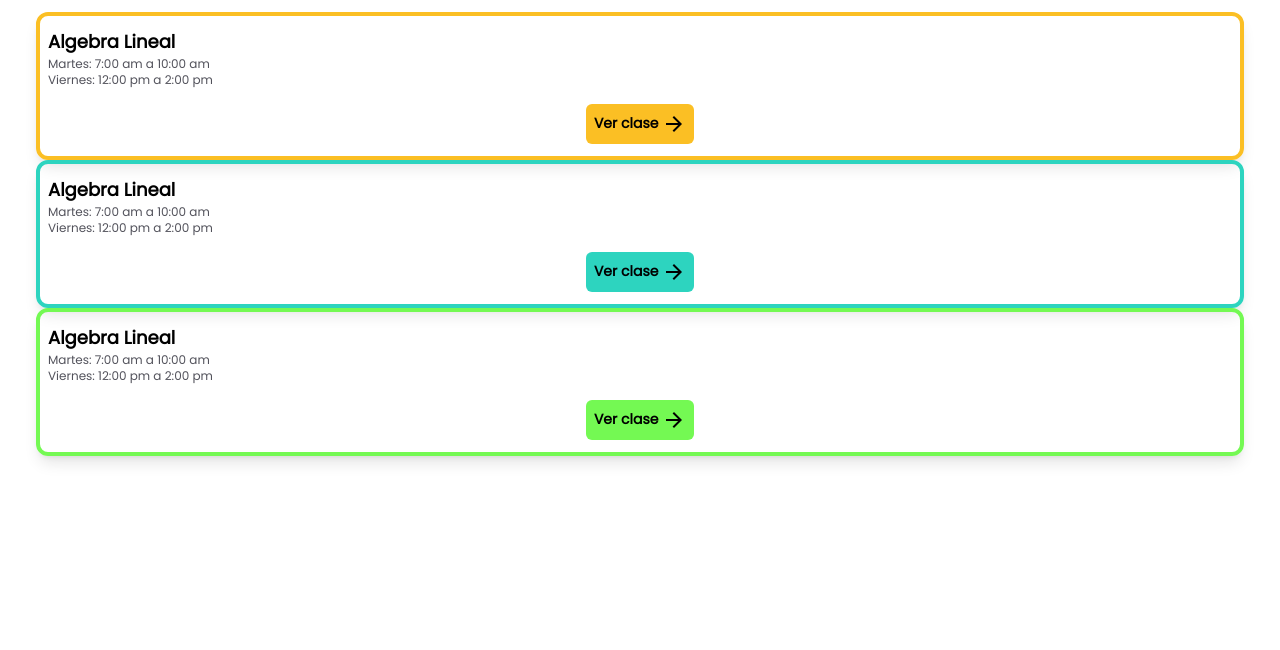
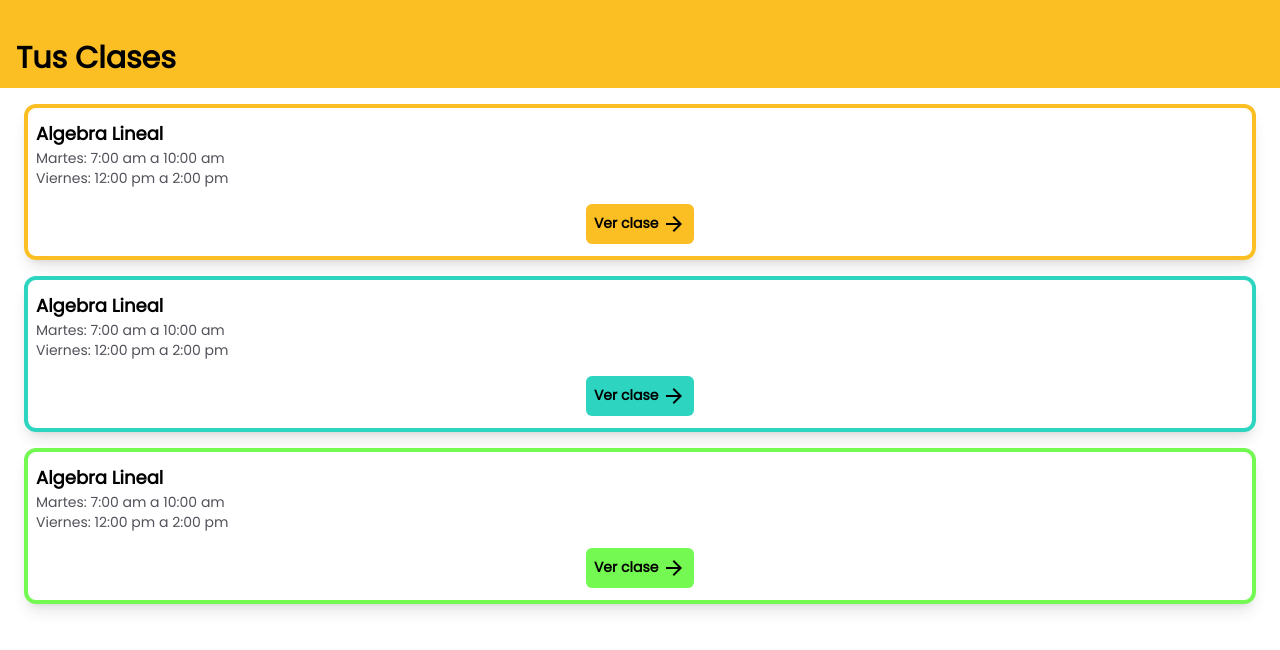
Before and after one commit to gabrielmj23/attend, a React (Vite) app: page / in a window 1280 px wide. Shown: the top 650 px of the page. Built offline with nearby package versions, Linux system fonts and the light colour scheme.

Commit message:
Header de la aplicacion

```diff
--- a/src/App.jsx
+++ b/src/App.jsx
@@ -1,8 +1,10 @@
+import AppHeader from "./components/AppHeader";
 import CardClase from "./components/CardClase";
 
 function App() {
   return (
-    <div className="p-3">
+    <div className="flex flex-col gap-4">
+      <AppHeader titulo="Tus Clases" color="amarillo" />
       <CardClase
         id="a"
         nombre="Algebra Lineal"
--- /dev/null
+++ b/src/components/AppHeader.jsx
@@ -0,0 +1,18 @@
+import PropTypes from "prop-types";
+import { APP_HEADER } from "../constants/colores";
+
+function AppHeader({ titulo, color }) {
+  const className = "pt-10 pb-3 ps-4 " + APP_HEADER[color];
+  return (
+    <header className={className}>
+      <h1 className="text-3xl font-bold">{titulo}</h1>
+    </header>
+  );
+}
+
+AppHeader.propTypes = {
+  titulo: PropTypes.string.isRequired,
+  color: PropTypes.oneOf(["amarillo", "azul"]).isRequired,
+};
+
+export default AppHeader;
--- a/src/components/CardClase.jsx
+++ b/src/components/CardClase.jsx
@@ -12,7 +12,7 @@ function CardClase({ id, nombre, horario, color }) {
       <div>
         <p className="text-lg font-semibold">{nombre}</p>
         {horario.map((hora, index) => (
-          <p key={index} className="text-xs text-zinc-600">
+          <p key={index} className="text-sm text-zinc-600">
             {hora}
           </p>
         ))}
--- a/src/constants/colores.js
+++ b/src/constants/colores.js
@@ -18,4 +18,12 @@ const BOTONES_PRIMARIO = {
   gris: "bg-gris hover:bg-gris-activo active:bg-gris-activo",
 }
 
-export { BORDES, BOTONES_PRIMARIO };
+/**
+ * Nombres de clases para el header de la aplicacion
+ */
+const APP_HEADER = {
+  amarillo: "bg-amarillo",
+  azul: "bg-azul",
+}
+
+export { BORDES, BOTONES_PRIMARIO, APP_HEADER };
```
